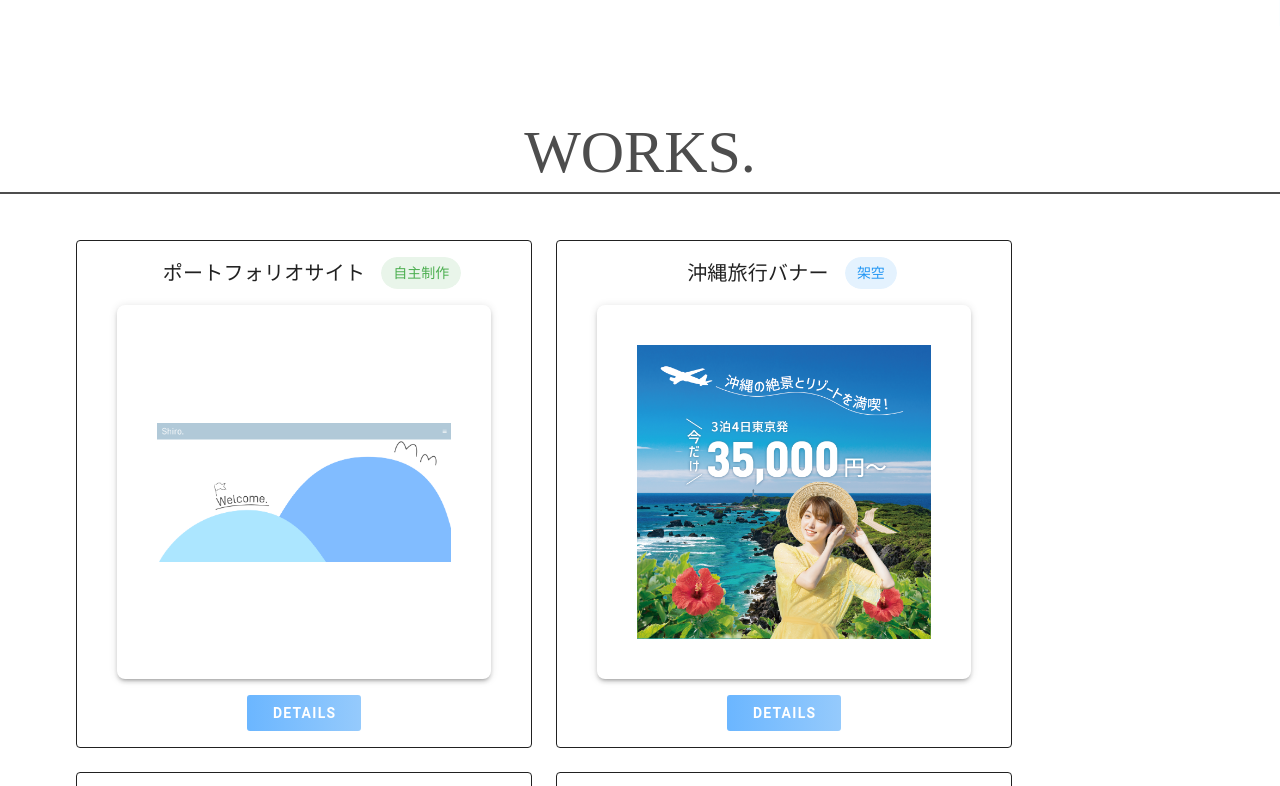
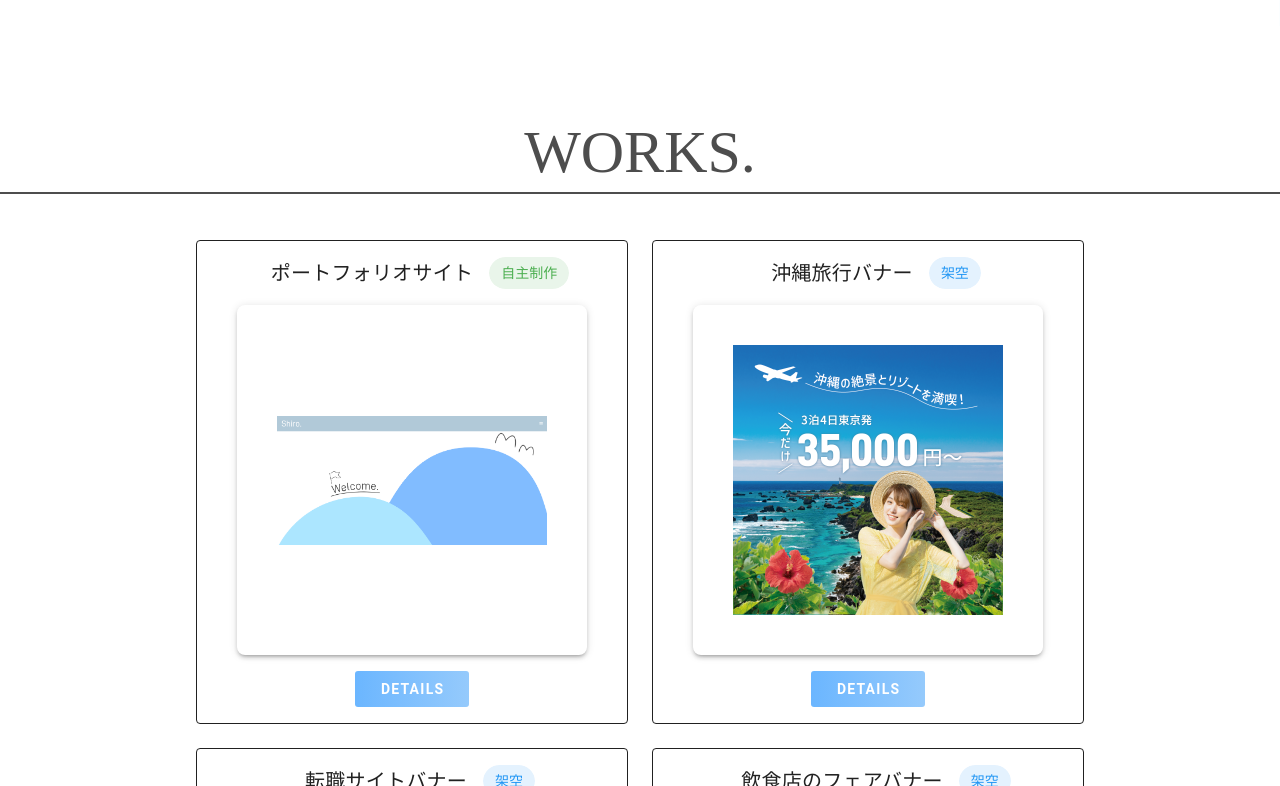
Before and after one commit to nana-shirogane/my-portfolio, a Vue app: page / in a window 1280 px wide. Shown: the part 1114-1900 px from the top of the page. Built offline with nearby package versions, Linux system fonts and the light colour scheme.

Commit message:
コンテンツが中央寄せになるように修正、詳細ダイアログレイアウト調整

```diff
--- a/src/App.vue
+++ b/src/App.vue
@@ -38,4 +38,10 @@
     top: 120px;
     width: 100%;
   }
+
+  .section-wrapper {
+    max-width: 960px;
+    margin: 0 auto;
+    padding: 0 16px; /* モバイルでも余白あり */
+  }
 </style>
--- a/src/components/AboutMe.vue
+++ b/src/components/AboutMe.vue
@@ -1,5 +1,5 @@
 <template>
-    <v-container class="about-me">
+    <div class="section-wrapper about-me">
         <h3>ABOUT ME.</h3>
         <div class="line" />
         <v-container>
@@ -52,7 +52,7 @@
                 </v-col>
             </v-row>
         </v-container>
-    </v-container>
+    </div>
 </template>
 <script setup>
     import profile from '@/assets/profile.jpeg';
--- a/src/components/Contact.vue
+++ b/src/components/Contact.vue
@@ -1,12 +1,12 @@
 <template>
-    <v-container class="contact">
+    <div class="section-wrapper contact">
         <h3>CONTACT.</h3>
         <div class="line" />
-        <v-container>
+        <div>
             <h3>xxxxx.xxx@xxx.co.jp</h3>
-            <p>メッセージメッセージメッセージメッセージ</p>
-        </v-container>
-    </v-container>
+            <div class="d-flex align-center justify-center fill-height">メッセージメッセージメッセージメッセージ</div>
+        </div>
+    </div>
 </template>
 <style scoped>
     .contact {
--- a/src/components/Works.vue
+++ b/src/components/Works.vue
@@ -1,16 +1,16 @@
 <template>
-    <v-container class="works">
+    <div class="section-wrapper works">
         <h3>WORKS.</h3>
         <div class="line" />
         <v-container class="ma-5">
             <v-row>
-                <v-col cols="5" v-for="work in works_design" :key="work.title">
+                <v-col cols="12" md="6" v-for="work in works_design" :key="work.title">
                     <v-card
                         variant="outlined"
                         class="w-100"
                     >
                         <div class="ma-2 d-flex flex-row align-center justify-center fill-height">
-                            <v-card-title>{{ work.title }}</v-card-title>
+                            <v-card-title color="blue">{{ work.title }}</v-card-title>
                             <v-chip v-if="work.category == 'fictitious'" color="blue">架空</v-chip>
                             <v-chip v-if="work.category == 'originalWork'" color="green">自主制作</v-chip>
                             <v-chip v-if="work.category == 'clientWork'" color="green">クライアントワーク</v-chip>
@@ -35,12 +35,13 @@
             transition="fade-transition"
         >
             <v-card v-if="selectWorks">
-                <v-card-title
-                    class="text-h6 ma-2 d-flex flex-row align-center justify-center fill-height"
+                <v-toolbar
+                    class="pl-2"
+                    color="primary"
                 >
                     {{ selectWorks.title }}
-                </v-card-title>
-                <div class="d-flex flex-row align-center justify-center fill-height">
+                </v-toolbar>
+                <div class="pa-5 d-flex flex-row align-center justify-center fill-height">
                     <v-img
                         :src="selectWorks.img"
                         aspect-ratio="1"
@@ -49,6 +50,8 @@
                 </div>
                 <v-card-text>
                     <div v-html="selectWorks.detail.text" />
+                    <v-divider class="my-4" />
+                    <div v-if="selectWorks.detail.size" class="mt-3">サイズ：{{ selectWorks.detail.size }}</div>
                     <div class="mt-3">使用ツール：{{ selectWorks.detail.tool }}</div>
                 </v-card-text>
                 <v-card-actions>
@@ -57,7 +60,7 @@
                 </v-card-actions>
             </v-card>
         </v-dialog>
-    </v-container>
+    </div>
 </template>
 <script setup>
     import { ref } from 'vue'
@@ -90,6 +93,7 @@
             category: 'originalWork',
             detail: {
                 text: 'このサイトです。<br>デザイン～コーディングまで対応しました。<br>デザイン自体はFigmaで作成し、レスポンシブ対応ができるような作りにしています。<br>コーディングではVue.jsとVuetifyを使用しています。<br>大好きな海をモチーフに、シンプルで見やすくわかりやすいデザインになるように心がけました。',
+                size: '',
                 tool: 'Figma / Vue.js / Vuetify / VSCode / Github',
                 optionImg: []
             }
@@ -100,6 +104,7 @@
             category: 'fictitious',
             detail: {
                 text: '若者向けの格安旅行のバナーを作成しました。<br>画像は絶景をイメージして選択しています。<br>また、青い空が映えるように余計な装飾は入れずに文字色は白で統一しています。',
+                size: '1080 x 1080',
                 tool: 'Illustrator',
                 optionImg: []
             }
@@ -110,6 +115,7 @@
             category: 'fictitious',
             detail: {
                 text: '転職サイトのバナーを作成しました。<br>未経験からのエンジニアへの転職を希望されている方向けのバナーなので、「未経験」をいう部分を強調しています。<br>また、資料請求の訴求ボタンをグラデーションにして目立たせるようにデザイン、作成してみました。',
+                size: '1080 x 1080',
                 tool: 'Illustrator',
                 optionImg: []
             }
@@ -120,7 +126,8 @@
             category: 'fictitious',
             detail: {
                 text: '秋のバーガーフェアのバナーを作成しました。<br>秋なので赤やオレンジなどの暖色系を用いて、温かみのある色合いにしています。',
-                tool: 'Illustrator',
+                size: '1080 x 1080',
+                tool: 'Illustrator / Photoshop',
                 optionImg: []
             }
         },
@@ -130,6 +137,7 @@
             category: 'fictitious',
             detail: {
                 text: '女性専用フィットネスジムの新規オープンに伴うバナーを作成しました。<br>女性専用なのでかわいらしいイメージになるように背景にピンクのフィルターをかけています。',
+                size: '1080 x 1080',
                 tool: 'Illustrator',
                 optionImg: []
             }
```
